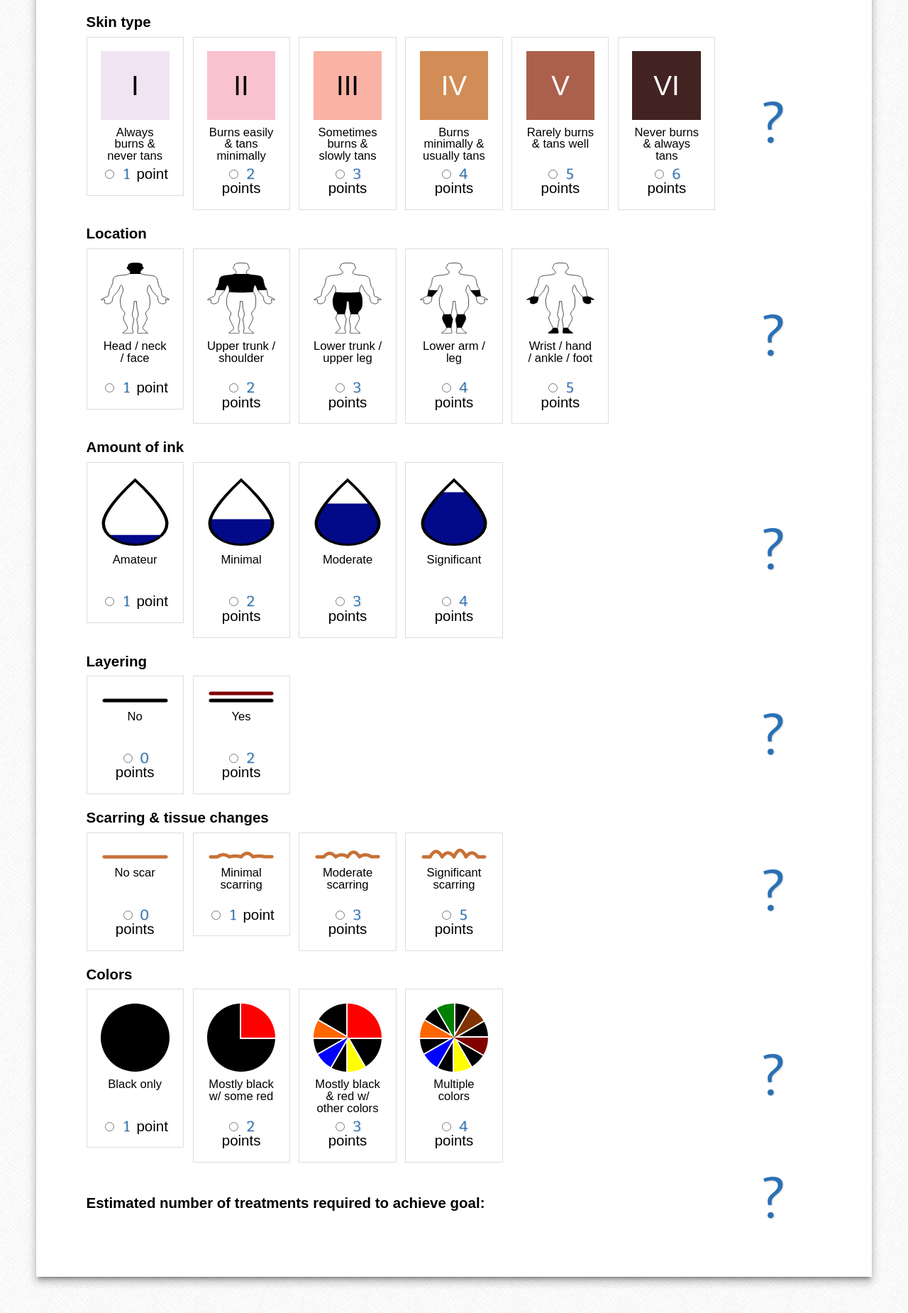
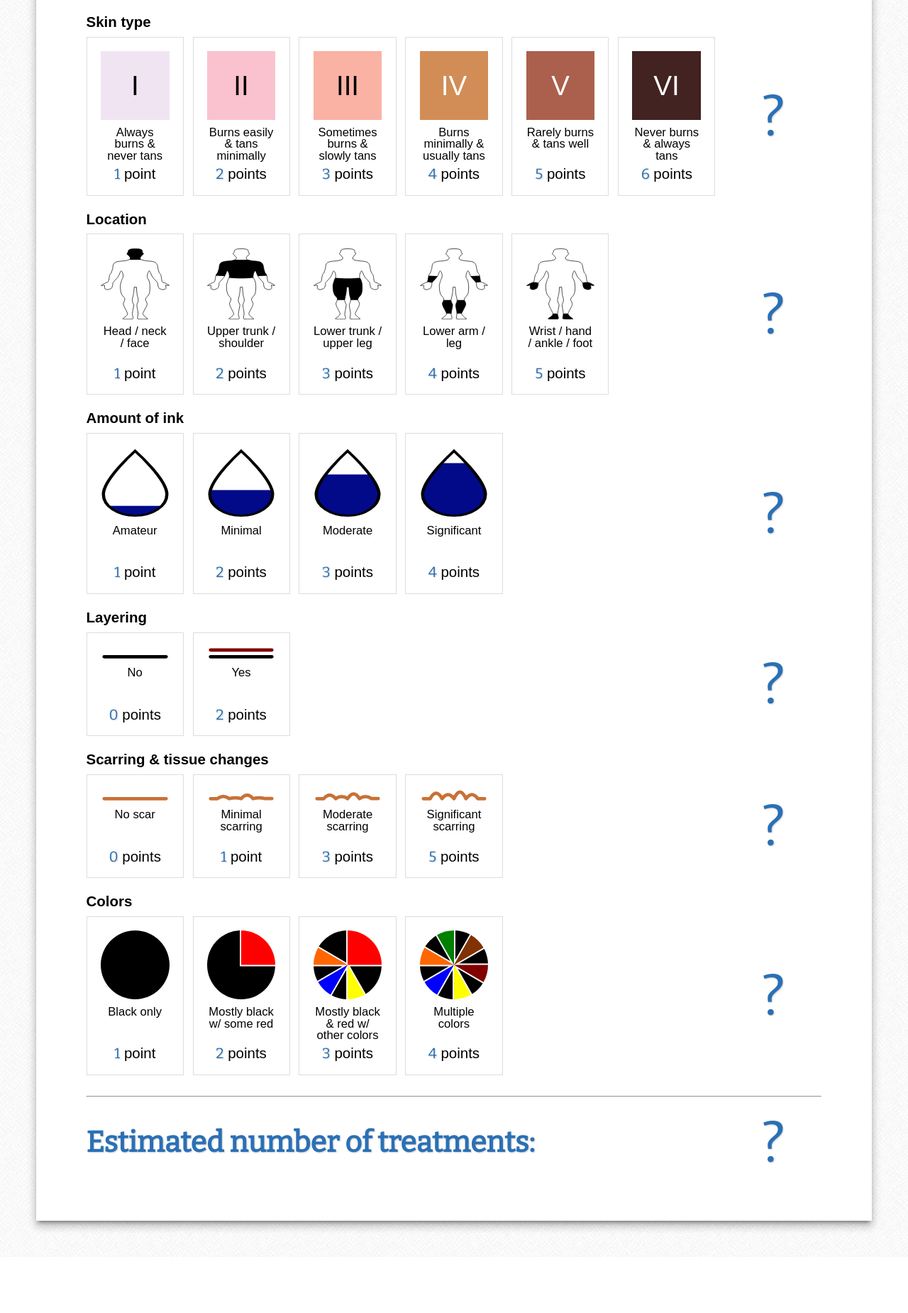
Before and after one commit to 0x24a537r9/kirbydesai, a plain HTML site: page index.html in a window 1280 px wide. Shown: the part 176-2026 px from the top of the page at 71% size. After the commit the page ends 1947 px from the top, so only its background shows below. Drawn offline with nearby package versions, Linux system fonts and the light colour scheme.

Commit message:
Clean up the UI a bit, in part by hiding the radio buttons.

```diff
--- a/index.css
+++ b/index.css
@@ -16,7 +16,6 @@ h1 {
   font-size: 3.2vw;
   font-weight: bold;
   text-align: left;
-  margin-bottom: 1.8vw;
 }
 
 h2 {
@@ -33,6 +32,10 @@ h2 {
   margin: 4vw;
   padding: 5vw;
   background-color: #fff;
+}
+
+.title {
+  margin-bottom: 1.8vw;
 }
 
 col {
@@ -53,10 +56,16 @@ col {
 .form-table label {
   border: 1px solid #ddd;
   box-sizing: border-box;
+  cursor: pointer;
   display: block;
   height: 100%;
   padding: 1.5vw;
   width: 100%;
+}
+
+.form-table label.selected {
+  background-color: #f4f4f4;
+  outline: 3px solid #2a70b6;
 }
 
 .form-table label:hover {
@@ -77,16 +86,24 @@ col {
   margin: .5vw 0;
 }
 
-.form-table .point {
-  display: inline-block;
-  width: 1.3vw;
-}
-
 .form-table .points {
   font-size: 6.4vw;
   vertical-align: middle;
 }
 
+.form-table .points::after {
+  border-bottom: 2px solid #999;
+  content: '';
+}
+
+.form-table input {
+  display: none;
+}
+
+.form-table tfoot hr {
+  margin: 1.5vw 0 1vw 0;
+}
+
 .form-table tfoot tr td {
   vertical-align: middle;
 }
--- a/index.html
+++ b/index.html
@@ -49,7 +49,7 @@
   </head>
   <body>
     <section class="page">
-      <h1>Kirby-Desai Tattoo Removal Scale</h1>
+      <h1 class="title">Kirby-Desai Tattoo Removal Scale</h1>
       <form>
         <table class="form-table">
           <colgroup>
@@ -61,32 +61,38 @@
               <td><label>
                 <img class="image" src="skin-1.svg">
                 <div class="description">Always burns &amp; never tans</div>
-                <input type="radio" name="skin" value="1"> <span class="point">1</span> point</input>
+                <div><span class="point">1</span> point</div>
+                <input type="radio" name="skin" value="1"></input>
               </label></td>
               <td><label>
                 <img class="image" src="skin-2.svg">
                 <div class="description">Burns easily &amp; tans minimally</div>
-                <input type="radio" name="skin" value="2"> <span class="point">2</span> points</input>
+                <div><span class="point">2</span> points</div>
+                <input type="radio" name="skin" value="2"></input>
               </label></td>
               <td><label>
                 <img class="image" src="skin-3.svg">
                 <div class="description">Sometimes burns &amp; slowly tans</div>
-                <input type="radio" name="skin" value="3"> <span class="point">3</span> points</input>
+                <div><span class="point">3</span> points</div>
+                <input type="radio" name="skin" value="3"></input>
               </label></td>
               <td><label>
                 <img class="image" src="skin-4.svg">
                 <div class="description">Burns minimally &amp; usually tans</div>
-                <input type="radio" name="skin" value="4"> <span class="point">4</span> points</input>
+                <div><span class="point">4</span> points</div>
+                <input type="radio" name="skin" value="4"></input>
               </label></td>
               <td><label>
                 <img class="image" src="skin-5.svg">
                 <div class="description">Rarely burns &amp; tans well</div>
-                <input type="radio" name="skin" value="5"> <span class="point">5</span> points</input>
+                <div><span class="point">5</span> points</div>
+                <input type="radio" name="skin" value="5"></input>
               </label></td>
               <td><label>
                 <img class="image" src="skin-6.svg">
                 <div class="description">Never burns &amp; always tans</div>
-                <input type="radio" name="skin" value="6"> <span class="point">6</span> points</input>
+                <div><span class="point">6</span> points</div>
+                <input type="radio" name="skin" value="6"></input>
               </label></td>
               <td class="skin-points points">?</td>
             </tr>
@@ -95,27 +101,32 @@
               <td><label>
                 <img class="image" src="location-1.svg">
                 <div class="description">Head / neck / face</div>
-                <input type="radio" name="location" value="1"> <span class="point">1</span> point</input>
+                <div><span class="point">1</span> point</div>
+                <input type="radio" name="location" value="1"></input>
               </label></td>
               <td><label>
                 <img class="image" src="location-2.svg">
                 <div class="description">Upper trunk / shoulder</div>
-                <input type="radio" name="location" value="2"> <span class="point">2</span> points</input>
+                <div><span class="point">2</span> points</div>
+                <input type="radio" name="location" value="2"></input>
               </label></td>
               <td><label>
                 <img class="image" src="location-3.svg">
                 <div class="description">Lower trunk / upper leg</div>
-                <input type="radio" name="location" value="3"> <span class="point">3</span> points</input>
+                <div><span class="point">3</span> points</div>
+                <input type="radio" name="location" value="3"></input>
               </label></td>
               <td><label>
                 <img class="image" src="location-4.svg">
                 <div class="description">Lower arm / leg</div>
-                <input type="radio" name="location" value="4"> <span class="point">4</span> points</input>
+                <div><span class="point">4</span> points</div>
+                <input type="radio" name="location" value="4"></input>
               </label></td>
               <td><label>
                 <img class="image" src="location-5.svg">
                 <div class="description">Wrist / hand / ankle / foot</div>
-                <input type="radio" name="location" value="5"> <span class="point">5</span> points</input>
+                <div><span class="point">5</span> points</div>
+                <input type="radio" name="location" value="5"></input>
               </label></td>
               <td class="empty"></td>
               <td class="location-points points">?</td>
@@ -125,22 +136,26 @@
               <td><label>
                 <img class="image" src="ink-1.svg">
                 <div class="description">Amateur</div>
-                <input type="radio" name="ink" value="1"> <span class="point">1</span> point</input>
+                <div><span class="point">1</span> point</div>
+                <input type="radio" name="ink" value="1"></input>
               </label></td>
               <td><label>
                 <img class="image" src="ink-2.svg">
                 <div class="description">Minimal</div>
-                <input type="radio" name="ink" value="2"> <span class="point">2</span> points</input>
+                <div><span class="point">2</span> points</div>
+                <input type="radio" name="ink" value="2"></input>
               </label></td>
               <td><label>
                 <img class="image" src="ink-3.svg">
                 <div class="description">Moderate</div>
-                <input type="radio" name="ink" value="3"> <span class="point">3</span> points</input>
+                <div><span class="point">3</span> points</div>
+                <input type="radio" name="ink" value="3"></input>
               </label></td>
               <td><label>
                 <img class="image" src="ink-4.svg">
                 <div class="description">Significant</div>
-                <input type="radio" name="ink" value="4"> <span class="point">4</span> points</input>
+                <div><span class="point">4</span> points</div>
+                <input type="radio" name="ink" value="4"></input>
               </label></td>
               <td class="empty" colspan="2"></td>
               <td class="ink-points points">?</td>
@@ -150,12 +165,14 @@
               <td><label>
                 <img class="image" src="layering-1.svg">
                 <div class="description">No</div>
-                <input type="radio" name="layering" value="0"> <span class="point">0</span> points</input>
+                <div><span class="point">0</span> points</div>
+                <input type="radio" name="layering" value="0"></input>
               </label></td>
               <td><label>
                 <img class="image" src="layering-2.svg">
                 <div class="description">Yes</div>
-                <input type="radio" name="layering" value="2"> <span class="point">2</span> points</input>
+                <div><span class="point">2</span> points</div>
+                <input type="radio" name="layering" value="2"></input>
               </label></td>
               <td class="empty" colspan="4"></td>
               <td class="layering-points points">?</td>
@@ -165,22 +182,26 @@
               <td><label>
                 <img class="image" src="scarring-1.svg">
                 <div class="description">No scar</div>
-                <input type="radio" name="scarring" value="0"> <span class="point">0</span> points</input>
+                <div><span class="point">0</span> points</div>
+                <input type="radio" name="scarring" value="0"></input>
               </label></td>
               <td><label>
                 <img class="image" src="scarring-2.svg">
                 <div class="description">Minimal scarring</div>
-                <input type="radio" name="scarring" value="1"> <span class="point">1</span> point</input>
+                <div><span class="point">1</span> point</div>
+                <input type="radio" name="scarring" value="1"></input>
               </label></td>
               <td><label>
                 <img class="image" src="scarring-3.svg">
                 <div class="description">Moderate scarring</div>
-                <input type="radio" name="scarring" value="3"> <span class="point">3</span> points</input>
+                <div><span class="point">3</span> points</div>
+                <input type="radio" name="scarring" value="3"></input>
               </label></td>
               <td><label>
                 <img class="image" src="scarring-4.svg">
                 <div class="description">Significant scarring</div>
-                <input type="radio" name="scarring" value="5"> <span class="point">5</span> points</input>
+                <div><span class="point">5</span> points</div>
+                <input type="radio" name="scarring" value="5"></input>
               </label></td>
               <td class="empty" colspan="2"></td>
               <td class="scarring-points points">?</td>
@@ -190,30 +211,35 @@
               <td><label>
                 <img class="image" src="colors-1.svg">
                 <div class="description">Black only</div>
-                <input type="radio" name="colors" value="1"> <span class="point">1</span> point</input>
+                <div><span class="point">1</span> point</div>
+                <input type="radio" name="colors" value="1"></input>
               </label></td>
               <td><label>
                 <img class="image" src="colors-2.svg">
                 <div class="description">Mostly black w/ some red</div>
-                <input type="radio" name="colors" value="2"> <span class="point">2</span> points</input>
+                <div><span class="point">2</span> points</div>
+                <input type="radio" name="colors" value="2"></input>
               </label></td>
               <td><label>
                 <img class="image" src="colors-3.svg">
                 <div class="description">Mostly black &amp; red w/ other colors</div>
-                <input type="radio" name="colors" value="3"> <span class="point">3</span> points</input>
+                <div><span class="point">3</span> points</div>
+                <input type="radio" name="colors" value="3"></input>
               </label></td>
               <td><label>
                 <img class="image" src="colors-4.svg">
                 <div class="description">Multiple colors</div>
-                <input type="radio" name="colors" value="4"> <span class="point">4</span> points</input>
+                <div><span class="point">4</span> points</div>
+                <input type="radio" name="colors" value="4"></input>
               </label></td>
               <td class="empty" colspan="2"></td>
               <td class="colors-points points">?</td>
             </tr>
           </tbody>
           <tfoot>
+            <tr><td colspan="7"><hr></td></tr>
             <tr>
-              <td colspan="6"><h2>Estimated number of treatments required to achieve goal:</h2></td>
+              <td colspan="6"><h1>Estimated number of treatments:</h1></td>
               <td class="total-points points">?</td>
             </tr>
           </tfoot>
--- a/index.js
+++ b/index.js
@@ -20,7 +20,9 @@ function onChange(e) {
   }
 
   var total_points = 0;
+  $('input[type="radio"]').closest('label').removeClass('selected');
   for (var field in scale) {
+    $('input[name="' + field + '"][value="' + scale[field] + '"]').closest('label').addClass('selected');
     $('.' + field + '-points').text(scale[field]);
     total_points += parseInt(scale[field]);
   }
```
